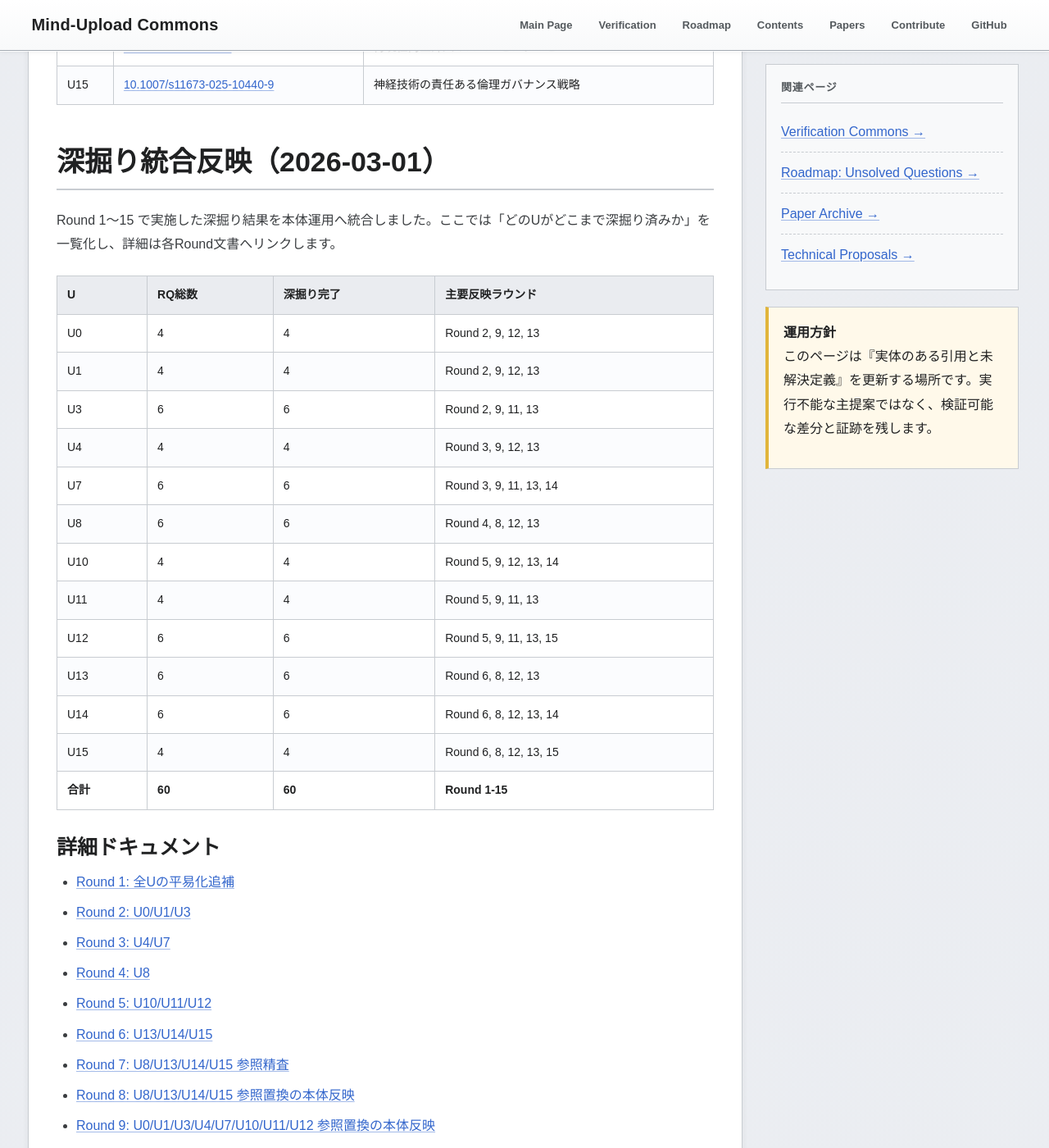
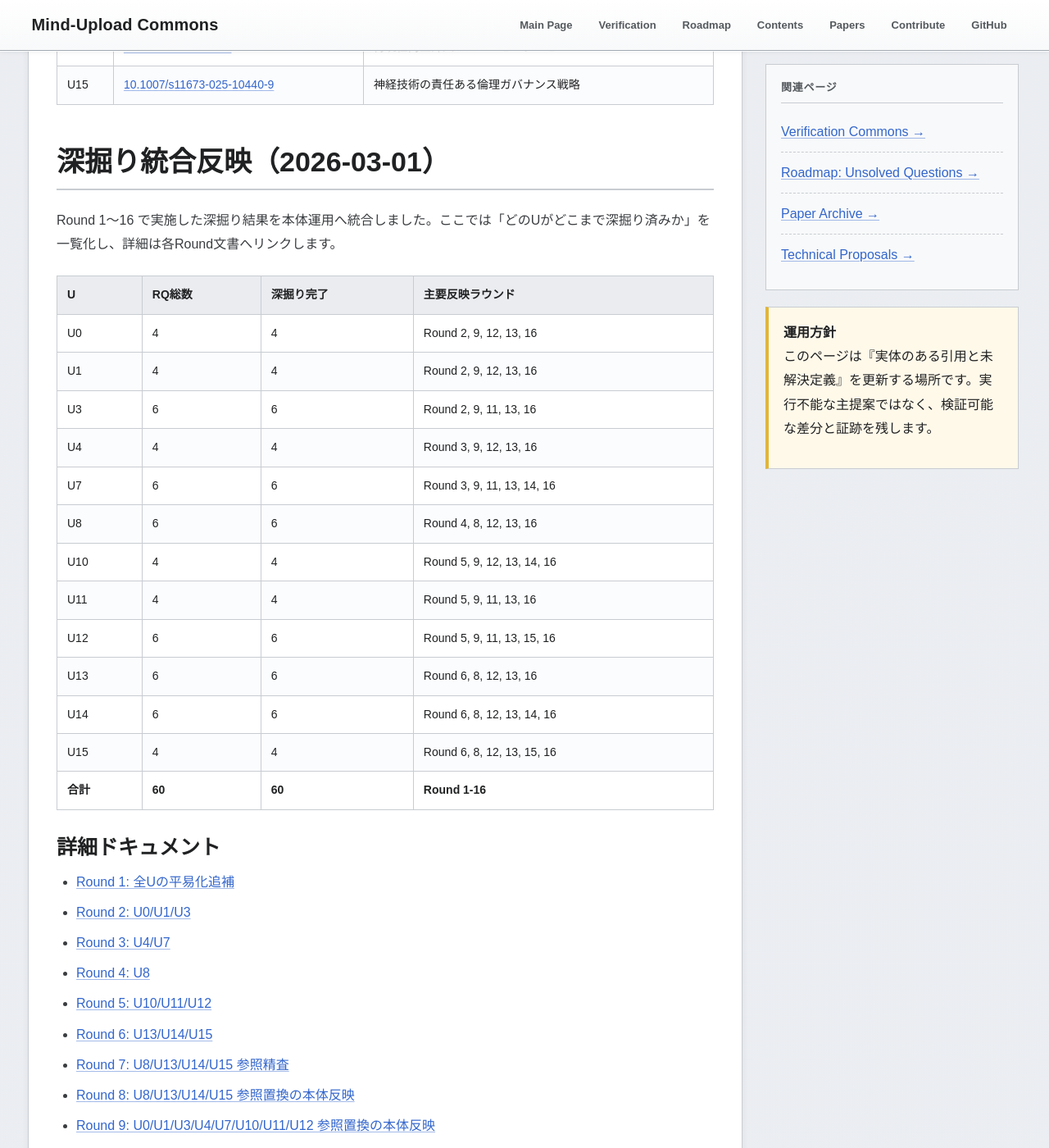
Before and after one commit to yasufumi-nakata/eegflow, a Jekyll site: the page built from research_harvest_50.md, in a window 1280 px wide and 1400 px high, scrolled down 6243 px. Shown: the whole window at 82% size. Built offline with Jekyll 4.4.1, drawn with Linux system fonts in a browser that asks for light colours; some of the changed text lies outside the part shown.

Commit message:
Round 16: add thematic tags for supplementary references across 60 RQs

```diff
--- a/research_harvest_50.md
+++ b/research_harvest_50.md
@@ -156,23 +156,23 @@ note: "Compiled from 50 worker tasks (curated for relevance)"
 <section class="section" id="deepening-integration-20260301">
 <h2 class="section-title">深掘り統合反映（2026-03-01）</h2>
 <p>
-Round 1〜15 で実施した深掘り結果を本体運用へ統合しました。ここでは「どのUがどこまで深掘り済みか」を一覧化し、詳細は各Round文書へリンクします。
+Round 1〜16 で実施した深掘り結果を本体運用へ統合しました。ここでは「どのUがどこまで深掘り済みか」を一覧化し、詳細は各Round文書へリンクします。
 </p>
 <table class="data-table">
 <thead><tr><th>U</th><th>RQ総数</th><th>深掘り完了</th><th>主要反映ラウンド</th></tr></thead><tbody>
-<tr><td>U0</td><td>4</td><td>4</td><td>Round 2, 9, 12, 13</td></tr>
-<tr><td>U1</td><td>4</td><td>4</td><td>Round 2, 9, 12, 13</td></tr>
-<tr><td>U3</td><td>6</td><td>6</td><td>Round 2, 9, 11, 13</td></tr>
-<tr><td>U4</td><td>4</td><td>4</td><td>Round 3, 9, 12, 13</td></tr>
-<tr><td>U7</td><td>6</td><td>6</td><td>Round 3, 9, 11, 13, 14</td></tr>
-<tr><td>U8</td><td>6</td><td>6</td><td>Round 4, 8, 12, 13</td></tr>
-<tr><td>U10</td><td>4</td><td>4</td><td>Round 5, 9, 12, 13, 14</td></tr>
-<tr><td>U11</td><td>4</td><td>4</td><td>Round 5, 9, 11, 13</td></tr>
-<tr><td>U12</td><td>6</td><td>6</td><td>Round 5, 9, 11, 13, 15</td></tr>
-<tr><td>U13</td><td>6</td><td>6</td><td>Round 6, 8, 12, 13</td></tr>
-<tr><td>U14</td><td>6</td><td>6</td><td>Round 6, 8, 12, 13, 14</td></tr>
-<tr><td>U15</td><td>4</td><td>4</td><td>Round 6, 8, 12, 13, 15</td></tr>
-<tr><td><strong>合計</strong></td><td><strong>60</strong></td><td><strong>60</strong></td><td><strong>Round 1-15</strong></td></tr>
+<tr><td>U0</td><td>4</td><td>4</td><td>Round 2, 9, 12, 13, 16</td></tr>
+<tr><td>U1</td><td>4</td><td>4</td><td>Round 2, 9, 12, 13, 16</td></tr>
+<tr><td>U3</td><td>6</td><td>6</td><td>Round 2, 9, 11, 13, 16</td></tr>
+<tr><td>U4</td><td>4</td><td>4</td><td>Round 3, 9, 12, 13, 16</td></tr>
+<tr><td>U7</td><td>6</td><td>6</td><td>Round 3, 9, 11, 13, 14, 16</td></tr>
+<tr><td>U8</td><td>6</td><td>6</td><td>Round 4, 8, 12, 13, 16</td></tr>
+<tr><td>U10</td><td>4</td><td>4</td><td>Round 5, 9, 12, 13, 14, 16</td></tr>
+<tr><td>U11</td><td>4</td><td>4</td><td>Round 5, 9, 11, 13, 16</td></tr>
+<tr><td>U12</td><td>6</td><td>6</td><td>Round 5, 9, 11, 13, 15, 16</td></tr>
+<tr><td>U13</td><td>6</td><td>6</td><td>Round 6, 8, 12, 13, 16</td></tr>
+<tr><td>U14</td><td>6</td><td>6</td><td>Round 6, 8, 12, 13, 14, 16</td></tr>
+<tr><td>U15</td><td>4</td><td>4</td><td>Round 6, 8, 12, 13, 15, 16</td></tr>
+<tr><td><strong>合計</strong></td><td><strong>60</strong></td><td><strong>60</strong></td><td><strong>Round 1-16</strong></td></tr>
 </tbody></table>
 
 <h3>詳細ドキュメント</h3>
@@ -192,6 +192,7 @@ Round 1〜15 で実施した深掘り結果を本体運用へ統合しました
 <li><a href="research_deepening_round13_2026-03-01.html">Round 13: 補助文献品質点検と法制度リンク監査</a></li>
 <li><a href="research_deepening_round14_2026-03-01.html">Round 14: 補助文献 preprint 置換（16件）</a></li>
 <li><a href="research_deepening_round15_2026-03-01.html">Round 15: 法制度リンク差分監査（Round 13 比較）</a></li>
+<li><a href="research_deepening_round16_2026-03-01.html">Round 16: 補助文献の実験/規制/運用タグ再分類</a></li>
 </ul>
 
 <h3>整合性監査（証跡）</h3>
@@ -260,6 +261,16 @@ Round 14 の置換後品質点検（全60問い）は
 <p class="small">
 Round 15 の法制度リンク差分監査（Round 13 比較）は
 <a href="automation/rq_legal_link_freshness_round15_2026-03-01.csv" target="_blank">rq_legal_link_freshness_round15_2026-03-01.csv</a>
+に記録しています。
+</p>
+<p class="small">
+Round 16 の補助文献タグ再分類（60問い）は
+<a href="automation/rq_supplementary_thematic_tags_round16_2026-03-01.csv" target="_blank">rq_supplementary_thematic_tags_round16_2026-03-01.csv</a>
+に記録しています。
+</p>
+<p class="small">
+Round 16 のタグ集計は
+<a href="automation/rq_supplementary_thematic_tag_summary_round16_2026-03-01.csv" target="_blank">rq_supplementary_thematic_tag_summary_round16_2026-03-01.csv</a>
 に記録しています。
 </p>
 </section>
```
Also changed, not shown: automation/rq_supplementary_thematic_tag_summary_round16_2026-03-01.csv (added, +16 -0 lines), automation/rq_supplementary_thematic_tags_round16_2026-03-01.csv (added, +61 -0 lines), research_deepening_continue_guide_2026-03-01.md (+6 -2 lines), research_deepening_round16_2026-03-01.md (added, +60 -0 lines).
